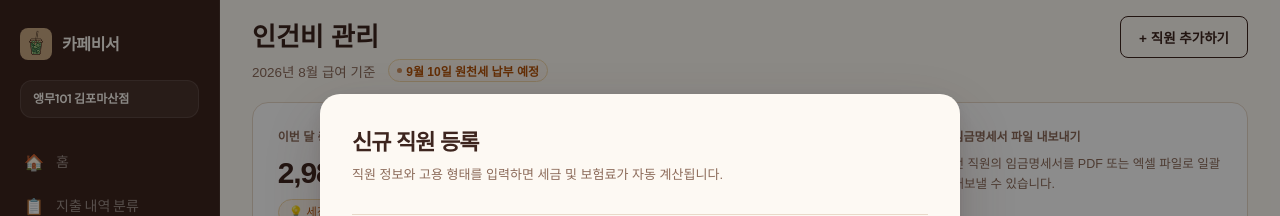
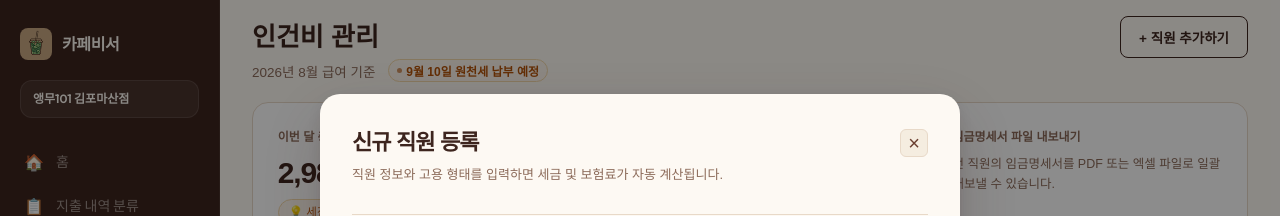
Before and after one commit to 2023110553/caffeine, a React (Vite) app: page /app/payroll in a window 1280 px wide. Both pictures are taken after a click on the button "+ 직원 추가하기". Shown: the top 216 px of the page. Built offline with nearby package versions, Linux system fonts and the light colour scheme; no server answers; a web font is replaced by a local one.

Commit message:
design: Transaction 및 인건비 관리 UI 수정 (#28)

```diff
--- a/src/components/Modal.jsx
+++ b/src/components/Modal.jsx
@@ -6,7 +6,14 @@ function Modal({ open, onClose, title, children }) {
   return (
     <Overlay onClick={onClose}>
       <Content onClick={(e) => e.stopPropagation()}>
-        {title && <Title>{title}</Title>}
+        <Header>
+          {title && <Title>{title}</Title>}
+
+          <CloseButton type="button" onClick={onClose}>
+            ×
+          </CloseButton>
+        </Header>
+
         {children}
       </Content>
     </Overlay>
@@ -51,6 +58,12 @@ const Content = styled.div`
   }
 `;
 
+const Header = styled.div`
+  display: flex;
+  justify-content: space-between;
+  align-items: center;
+`;
+
 const Title = styled.h2`
   margin: 0;
 
@@ -64,4 +77,34 @@ const Title = styled.h2`
   letter-spacing: -0.88px;
 `;
 
+
+const CloseButton = styled.button`
+  width: 1.75rem;
+  height: 1.75rem;
+
+  display: flex;
+  justify-content: center;
+  align-items: center;
+
+  padding: 0;
+
+  border: 0.05rem solid #E8D9C8;
+  border-radius: 0.375rem;
+
+
+  background: #F5EDE0;
+  color: #6B3F30;
+
+  font-size: 1.25rem;
+  line-height: 1;
+
+  cursor: pointer;
+
+  &:hover {
+    background: #e8d9c8;
+    color: #3d251e;
+  }
+`;
+
+
 export default Modal;
```
